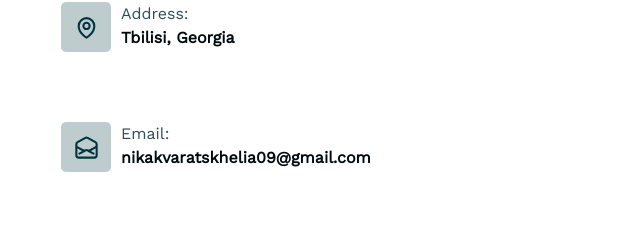
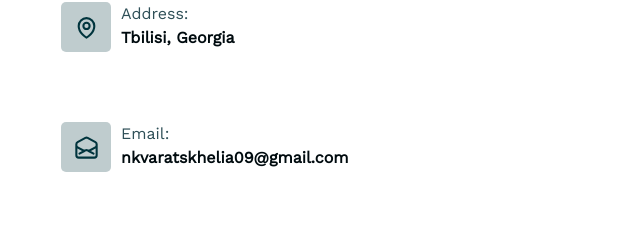
Before and after one commit to NikaKvaratskhelia/Portfolio, an Angular app: page / in a window 1280 px wide. Shown: the part 5108-5344 px from the top of the page, without its empty margins (319-959 px from the left). Built offline with nearby package versions, Linux system fonts and the light colour scheme.

Commit message:
fixed email

```diff
--- a/src/app/components/contact/contact.component.html
+++ b/src/app/components/contact/contact.component.html
@@ -35,7 +35,7 @@
             </div>
             <div class="detail">
                 <p class="infoName">Email:</p>
-                <p class="myInfo">nikakvaratskhelia09&#64;gmail.com</p>
+                <p class="myInfo">nkvaratskhelia09&#64;gmail.com</p>
             </div>
         </div>
         <div class="iconWrapper">
```
